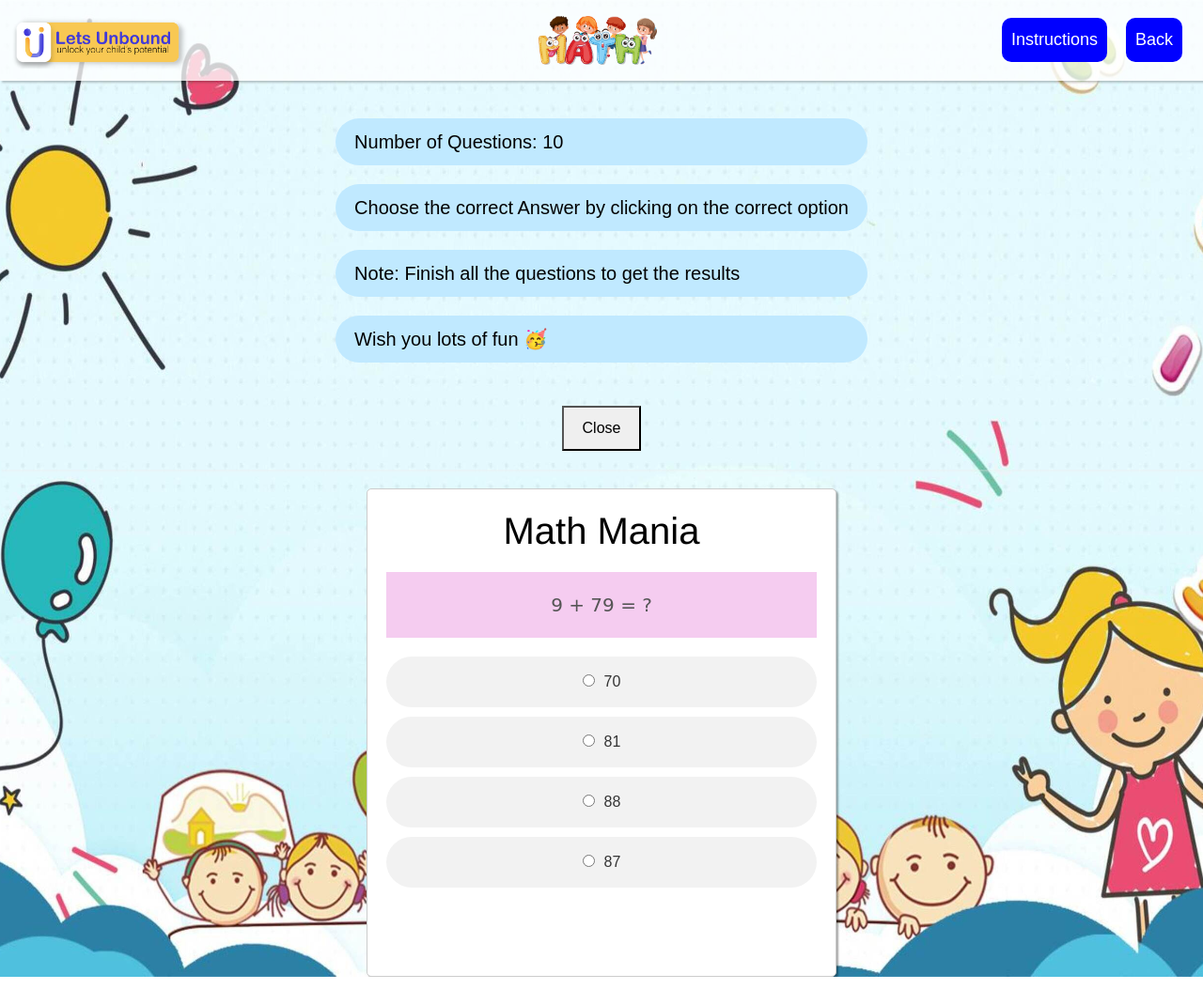
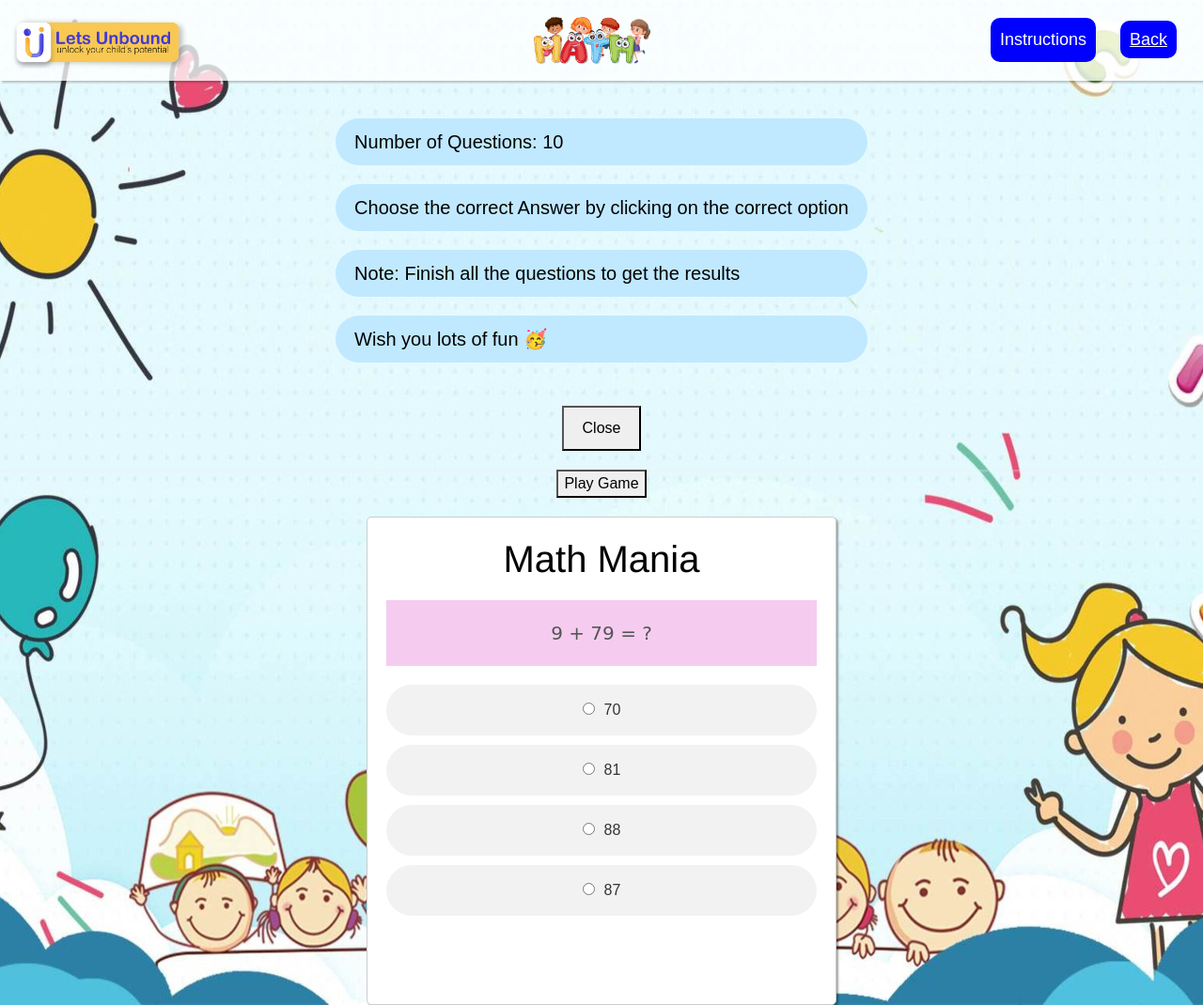
Before and after one commit to lets-unbound/5, a plain HTML site: page index.html in a window 1280 px wide. Shown: the whole page at 94% size. Before the commit the page ends 1040 px from the top, so only its background shows below. Drawn offline with nearby package versions, Linux system fonts and the light colour scheme.

Commit message:
Update index.html

```diff
--- a/index.html
+++ b/index.html
@@ -33,9 +33,8 @@
           <div class="d-flex">
 
             <button class="s" id="toggleButton">Instructions</button>
-              <button class="s">
-                <a href="https://www.letsunbound.com/game-page"
-                style="color: rgb(255, 255, 255); text-decoration: none;">Back</a>
+              <button style="background-color: #0000; border: none;">
+                <a class="s" href="https://www.letsunbound.com/game-page">Back</a>
               </button>
 
 
@@ -59,13 +58,13 @@
 
       <button id="closeButton">Close</button>
 
-
-
-
-
   </section>
 
-    <section class="s1">
+  <div id="ps">
+    <button id="pb">Play Game</button>
+  </div>
+
+  <section class="s1" id="game_content">
 
       <div class="container">
           <h1>Math Mania</h1>
```
Lines whose indentation alone changed are shown as unchanged.
